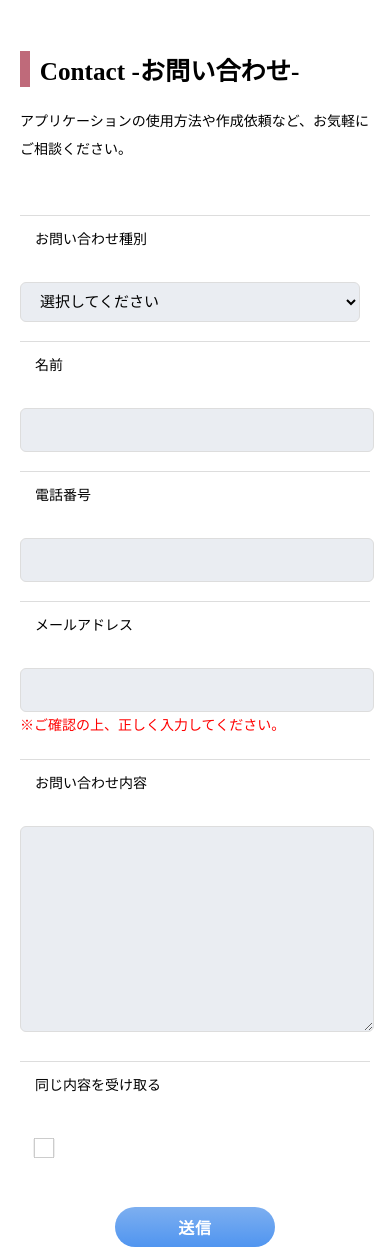
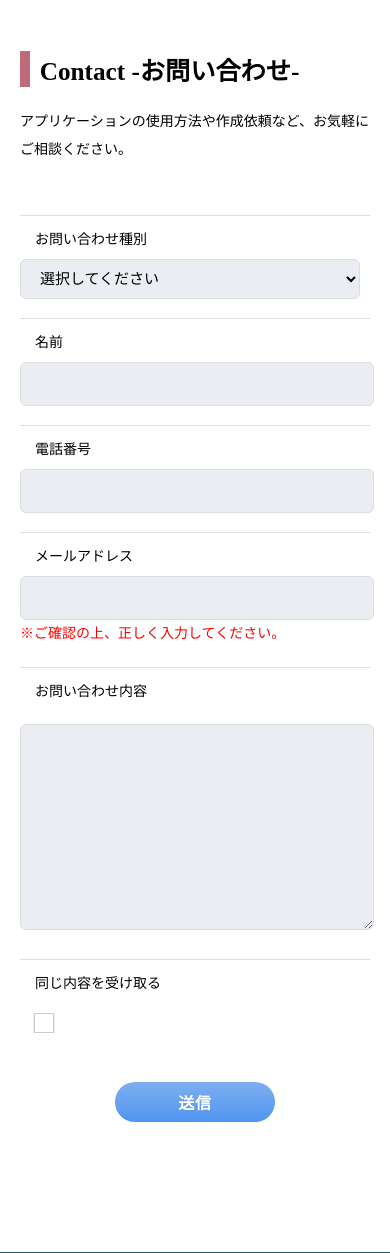
Before and after one commit to yyuujjii/mysite, a Django app: page /contact_form in a window 390 px wide. Shown: the part 61-1314 px from the top of the page. Run offline with Django 3.2, Linux system fonts and the light colour scheme; some libraries are stand-ins or nearby versions.

Commit message:
first commit

```diff
--- a/app/templates/contact_form.html
+++ b/app/templates/contact_form.html
@@ -93,7 +93,7 @@
                 padding-left: 15px;
                 padding-right: 15px;
                 padding-top: 10px;
-                padding-bottom: 10px;
+                padding-bottom: 0;
                 flex-wrap: wrap;
             }
         }
@@ -115,7 +115,7 @@
         @media (max-width: 768px) {
             input {
                 margin-left: 0;
-                margin-top: 18px;
+                margin-top: 5px;
                 height: 40px;
                 flex: inherit;
                 width: 92%;
@@ -140,7 +140,7 @@
         @media (max-width: 768px) {
             select {
                 margin-left: 0;
-                margin-top: 18px;
+                margin-top: 5px;
                 height: 40px;
                 flex: inherit;
                 width: 97%;
--- a/app/views.py
+++ b/app/views.py
@@ -57,14 +57,16 @@ class FormView(TemplateView):
                 sender = self.params["form"].cleaned_data['sender']
                 myself = self.params["form"].cleaned_data['myself']
                 recipients = [settings.EMAIL_HOST_USER]
+                bcc = recipients
 
                 message = name + " 様\n\n" + "電話番号：" + tell + "\n\n" + "お問い合わせの内容\n\n" + message
 
                 if myself:
+                    recipients.clear()
                     recipients.append(sender)
 
                 try:
-                    send_mail(subject, message, sender, recipients)
+                    send_mail(subject, message, sender, recipients, bcc)
                 except BadHeaderError:
                     return HttpResponse('無効なヘッダーが見つかりました。')
 
@@ -72,7 +74,7 @@ class FormView(TemplateView):
             self.params["form"].save(commit=True)
             self.params["Message"] = "入力情報が送信されました。"
 
-        return render(request, "comp.html", context=self.params)
+            return render(request, "comp.html", context=self.params)
 
 
 """ お問い合わせフォーム画面"""
```
Also changed, not shown: db.sqlite3.
